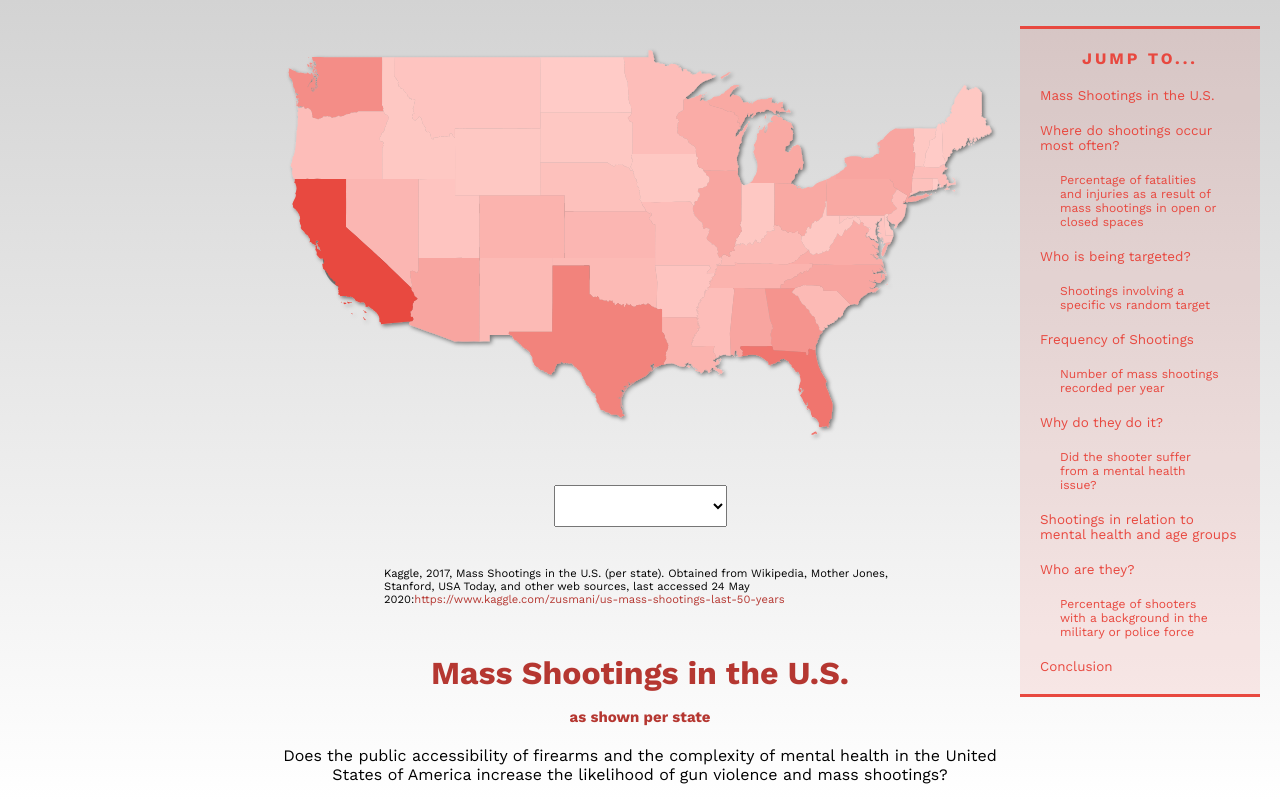
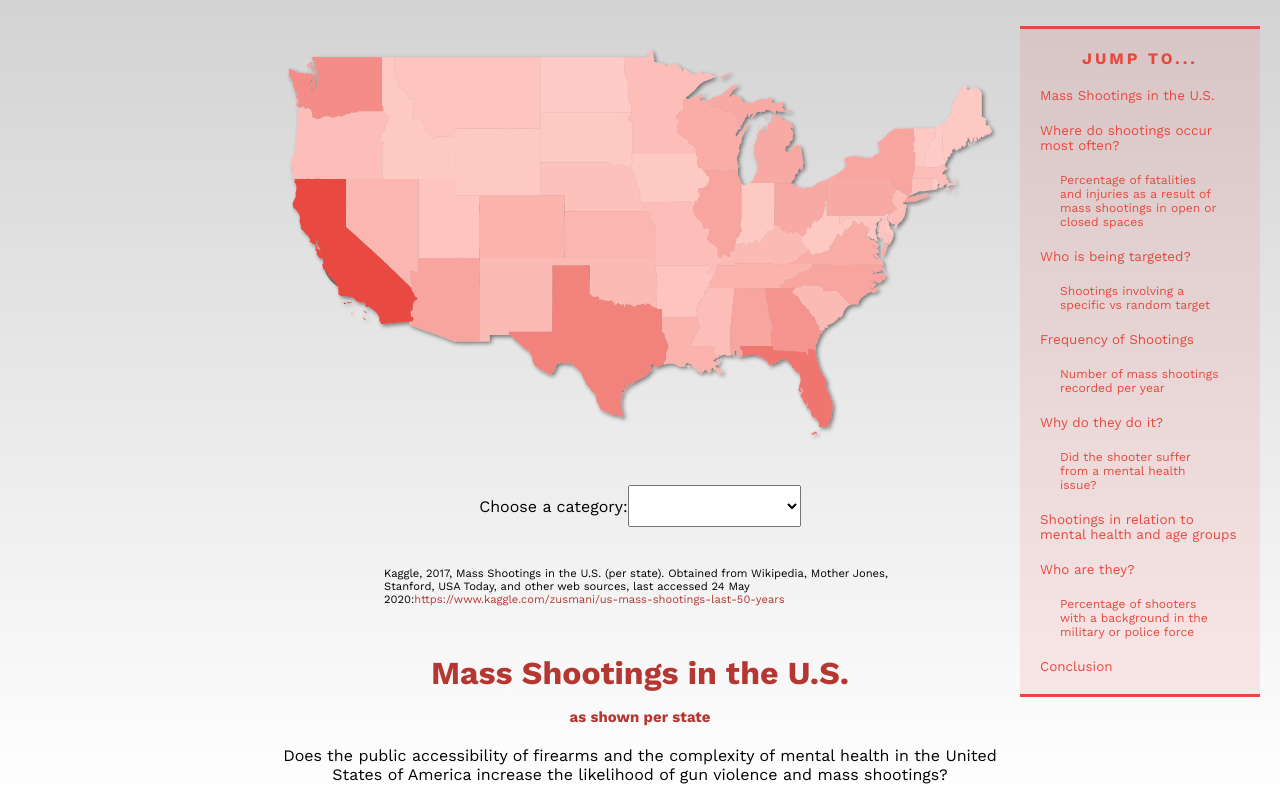
Before and after one commit to italiaiello/info-vis, a React (Create React App) app: page / in a window 1280 px wide. Shown: the top 800 px of the page. Built offline with nearby package versions, Linux system fonts and the light colour scheme.

Commit message:
testing lable for dropdown fix

```diff
--- a/src/App.js
+++ b/src/App.js
@@ -201,6 +201,7 @@ function App() {
 
         <article className="dropdownContainer">
           <span className={isTargetsOptionSelected ? "show" : "hide"}>had</span>
+          <label for="dropdown">Choose a category:</label>
           {
             isTargetsOptionSelected &&
             <select value={target} id="targetSelect" className="dropdown" onChange={onTargetChange}>
```
